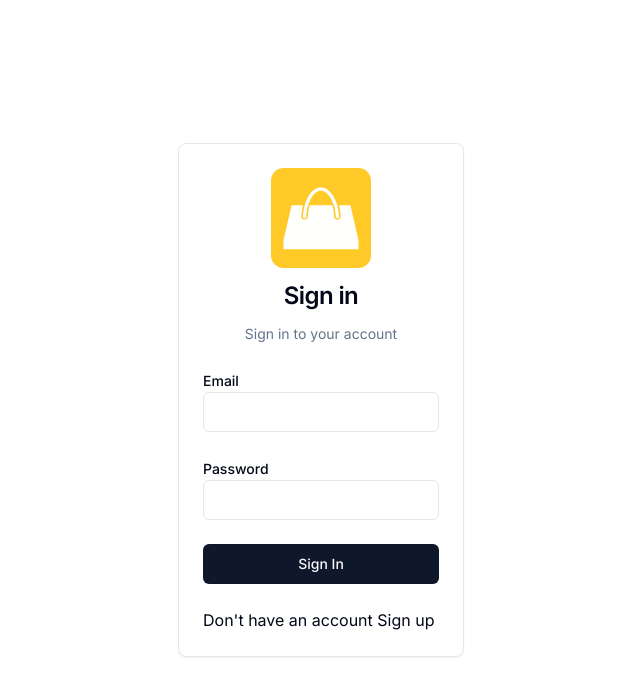
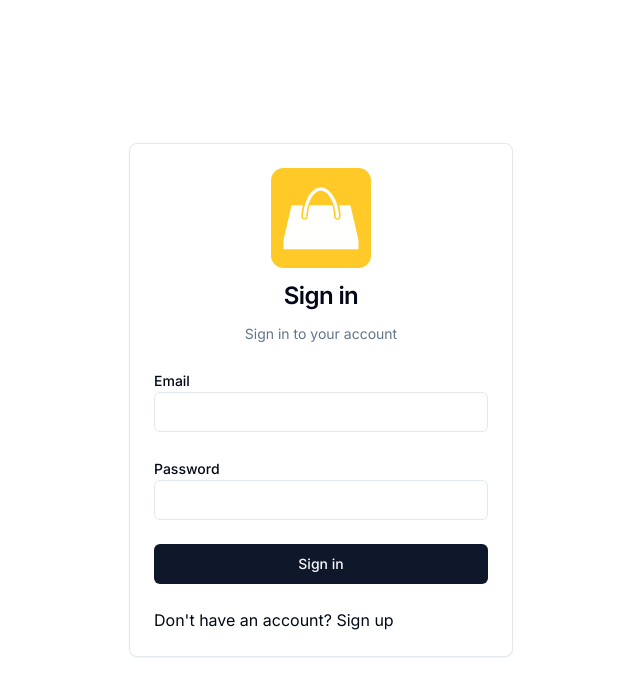
Before and after one commit to rizwandev99/ModyStore, a Next.js app: page /sign-in in a window 1280 px wide. Shown: the top 696 px of the page, without its empty margins (319-959 px from the left). Built offline with nearby package versions, Linux system fonts and the light colour scheme; no server answers.

Commit message:
callBack url in signin page -done

```diff
--- a/app/(auth)/sign-in/credentials-signin-form.tsx
+++ b/app/(auth)/sign-in/credentials-signin-form.tsx
@@ -1,12 +1,37 @@
+"use client";
+
 import { Button } from "@/components/ui/button";
 import { Input } from "@/components/ui/input";
 import { Label } from "@/components/ui/label";
+import { signInWithCredentials } from "@/lib/actions/user.actions";
 import { signInDefaultValues } from "@/lib/constants";
 import Link from "next/link";
+import { useSearchParams } from "next/navigation";
+import { useActionState } from "react";
+import { useFormStatus } from "react-dom";
 
 const CredentialsSignInForm = () => {
+  const [data, action] = useActionState(signInWithCredentials, {
+    success: false,
+    message: "",
+  });
+
+  console.log("---DATA---", data);
+
+  const searchParams = useSearchParams();
+  const callbackUrl = searchParams.get("callbackUrl") || "/";
+
+  const SignInButton = () => {
+    const { pending } = useFormStatus();
+    return (
+      <Button disabled={pending} className="w-full" variant="default">
+        {pending ? "Signing In..." : " Sign in"}
+      </Button>
+    );
+  };
   return (
-    <form>
+    <form action={action}>
+      <input type="hidden" name="callbackUrl" value={callbackUrl} />
       <div className="space-y-6">
         <div>
           <Label htmlFor="email">Email</Label>
@@ -31,12 +56,13 @@ const CredentialsSignInForm = () => {
           />
         </div>
         <div>
-          <Button className="w-full" variant={"default"}>
-            Sign In
-          </Button>
+          <SignInButton />
         </div>
+        {data && !data.success && (
+          <div className="text-center text-destructive">{data.message}</div>
+        )}
         <div>
-          Don&apos;t have an account{" "}
+          Don&apos;t have an account?{" "}
           <Link href="/sign-up" target="_self" className="link">
             Sign up
           </Link>
--- a/app/(auth)/sign-in/page.tsx
+++ b/app/(auth)/sign-in/page.tsx
@@ -10,15 +10,27 @@ import { Metadata } from "next";
 import Image from "next/image";
 import Link from "next/link";
 import CredentialsSignInForm from "./credentials-signin-form";
+import { auth } from "@/auth";
+import { redirect } from "next/navigation";
 
 export const metadata: Metadata = {
   title: "Sign In",
 };
 
-const SignInPage = () => {
+const SignInPage = async (props: {
+  searchParams: Promise<{
+    callbackUrl: string;
+  }>;
+}) => {
+  const session = await auth();
+
+  const { callbackUrl } = await props.searchParams;
+  if (session) {
+    return redirect(callbackUrl || "/");
+  }
   return (
-    <div className="w-full max-w-md mx-auto">
-      <Card>
+    <div className="w-full max-w-lg mx-auto">
+      <Card className="w-[30vw]">
         <CardHeader className="space-y-4">
           <Link href="/" className="flex-center">
             <Image
--- a/lib/actions/user.actions.ts
+++ b/lib/actions/user.actions.ts
@@ -21,9 +21,10 @@ export async function signInWithCredentials(
     if (isRedirectError(error)) {
       throw error;
     }
+    return { success: false, message: "Invalid email or password" };
   }
 }
 
-export async function signOutUser(){
-    await signOut()
+export async function signOutUser() {
+  await signOut();
 }
```
